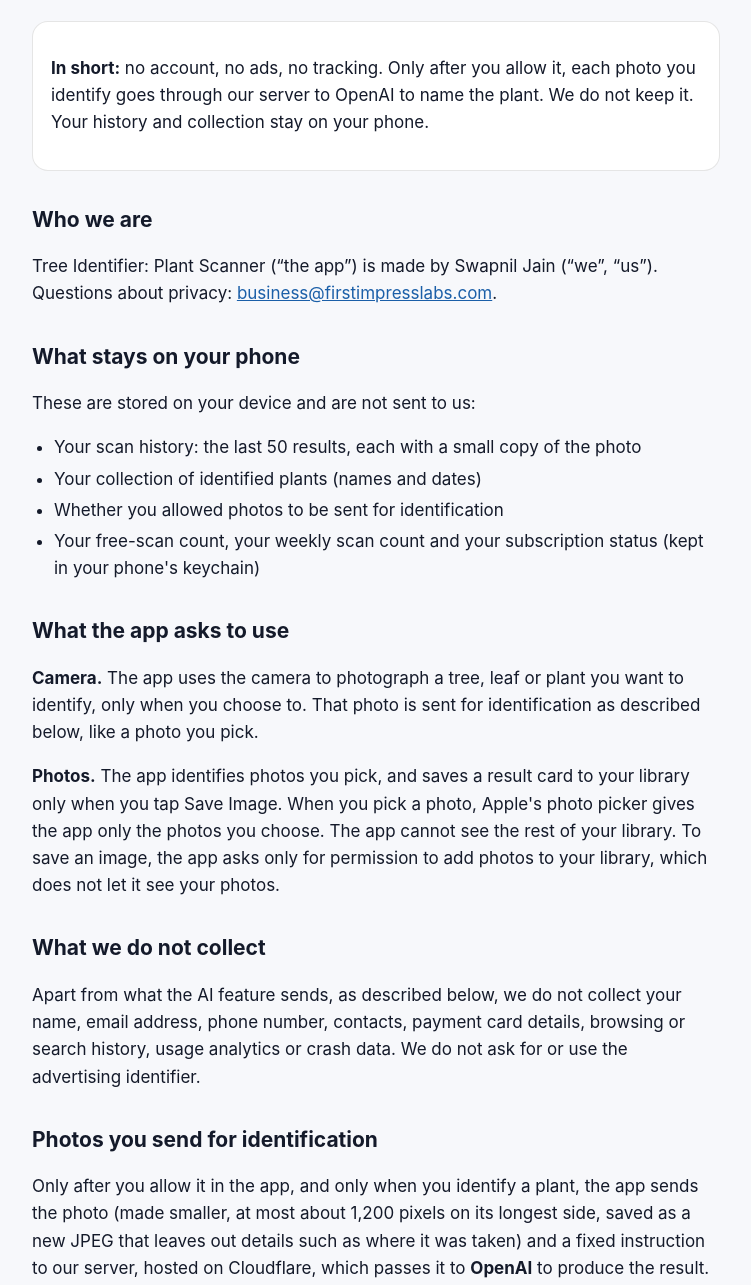
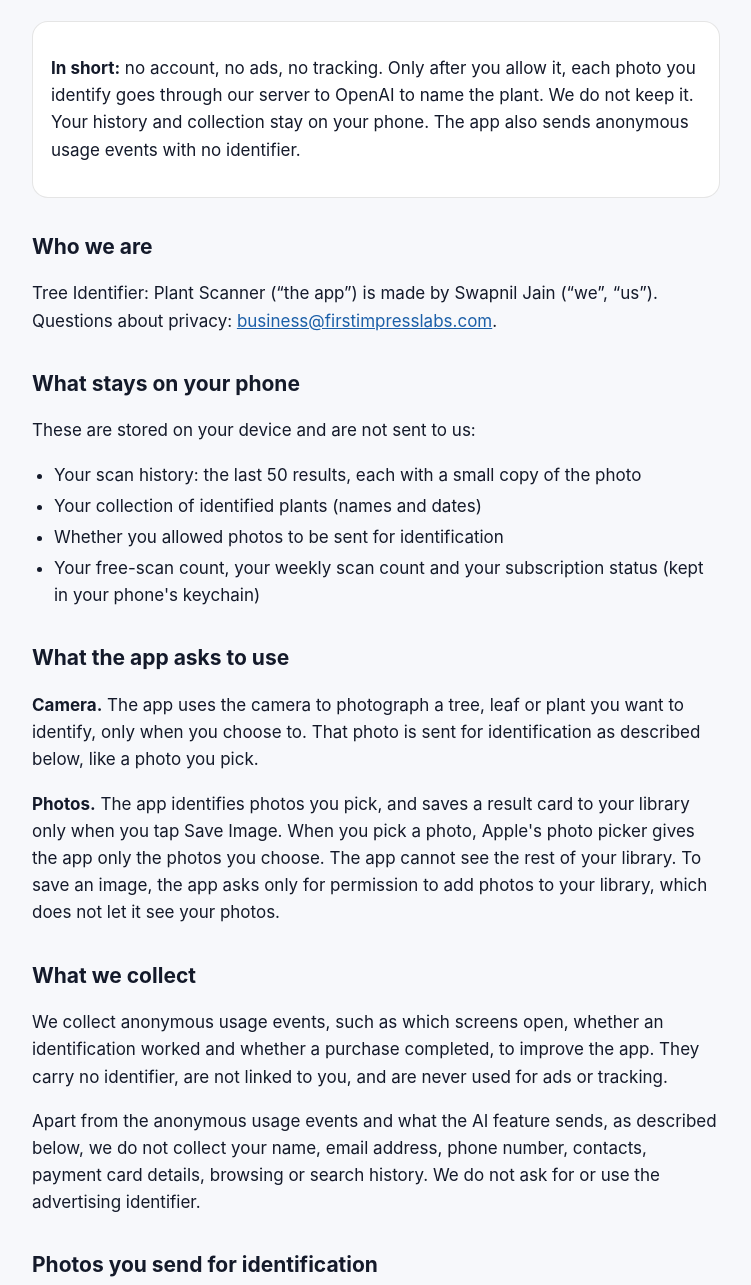
Before and after one commit to Swapnil-jain/Swapnil-jain.github.io, a plain HTML site: page tree/privacy.html in a window 1280 px wide. Shown: the part 170-1455 px from the top of the page, without its empty margins (264-1015 px from the left). Drawn offline with Linux system fonts and the light colour scheme.

Commit message:
Tree ID privacy policy: anonymous usage events from 1.3 (8)
Co-Authored-By: Claude Opus 5.5 <noreply@anthropic.com>

```diff
--- a/tree/privacy.html
+++ b/tree/privacy.html
@@ -54,7 +54,7 @@ nav a { margin-right: 16px; }
 </header>
 
 <div class="card">
-  <p><strong>In short:</strong> no account, no ads, no tracking. Only after you allow it, each photo you identify goes through our server to OpenAI to name the plant. We do not keep it. Your history and collection stay on your phone.</p>
+  <p><strong>In short:</strong> no account, no ads, no tracking. Only after you allow it, each photo you identify goes through our server to OpenAI to name the plant. We do not keep it. Your history and collection stay on your phone. The app also sends anonymous usage events with no identifier.</p>
 </div>
 
 <h2>Who we are</h2>
@@ -73,8 +73,9 @@ nav a { margin-right: 16px; }
 <p><strong>Camera.</strong> The app uses the camera to photograph a tree, leaf or plant you want to identify, only when you choose to. That photo is sent for identification as described below, like a photo you pick.</p>
 <p><strong>Photos.</strong> The app identifies photos you pick, and saves a result card to your library only when you tap Save Image. When you pick a photo, Apple's photo picker gives the app only the photos you choose. The app cannot see the rest of your library. To save an image, the app asks only for permission to add photos to your library, which does not let it see your photos.</p>
 
-<h2>What we do not collect</h2>
-<p>Apart from what the AI feature sends, as described below, we do not collect your name, email address, phone number, contacts, payment card details, browsing or search history, usage analytics or crash data. We do not ask for or use the advertising identifier.</p>
+<h2>What we collect</h2>
+<p>We collect anonymous usage events, such as which screens open, whether an identification worked and whether a purchase completed, to improve the app. They carry no identifier, are not linked to you, and are never used for ads or tracking.</p>
+<p>Apart from the anonymous usage events and what the AI feature sends, as described below, we do not collect your name, email address, phone number, contacts, payment card details, browsing or search history. We do not ask for or use the advertising identifier.</p>
 
 <h2>Photos you send for identification</h2>
 <p>Only after you allow it in the app, and only when you identify a plant, the app sends the photo (made smaller, at most about 1,200 pixels on its longest side, saved as a new JPEG that leaves out details such as where it was taken) and a fixed instruction to our server, hosted on Cloudflare, which passes it to <strong>OpenAI</strong> to produce the result.</p>
@@ -93,6 +94,7 @@ nav a { margin-right: 16px; }
   <li><strong>Cloudflare</strong> hosts the server that passes your photo to the AI provider, as our processor.</li>
   <li><strong>OpenAI</strong> processes the photos you send, as described above.</li>
   <li><strong>Apple</strong> handles all payments. We never see your card details.</li>
+  <li><strong>Cloudflare (our own analytics server)</strong> receives anonymous usage events, such as which screens open, whether an identification worked and whether a purchase completed, to improve the app. They carry no identifier, are not linked to you, and are never used for ads or tracking.</li>
 </ul>
 <p>Apple handles its services under its own privacy policy: <a href="https://www.apple.com/legal/privacy/">apple.com/legal/privacy</a>.</p>
 
@@ -100,7 +102,7 @@ nav a { margin-right: 16px; }
 <ul>
   <li>We do not sell or share your data, and we do not use it for advertising.</li>
   <li>We do not track you across other companies' apps or websites.</li>
-  <li>The app contains no ads and no analytics or crash-reporting SDKs.</li>
+  <li>The app contains no ads.</li>
 </ul>
 
 <h2>Your choices</h2>
```
